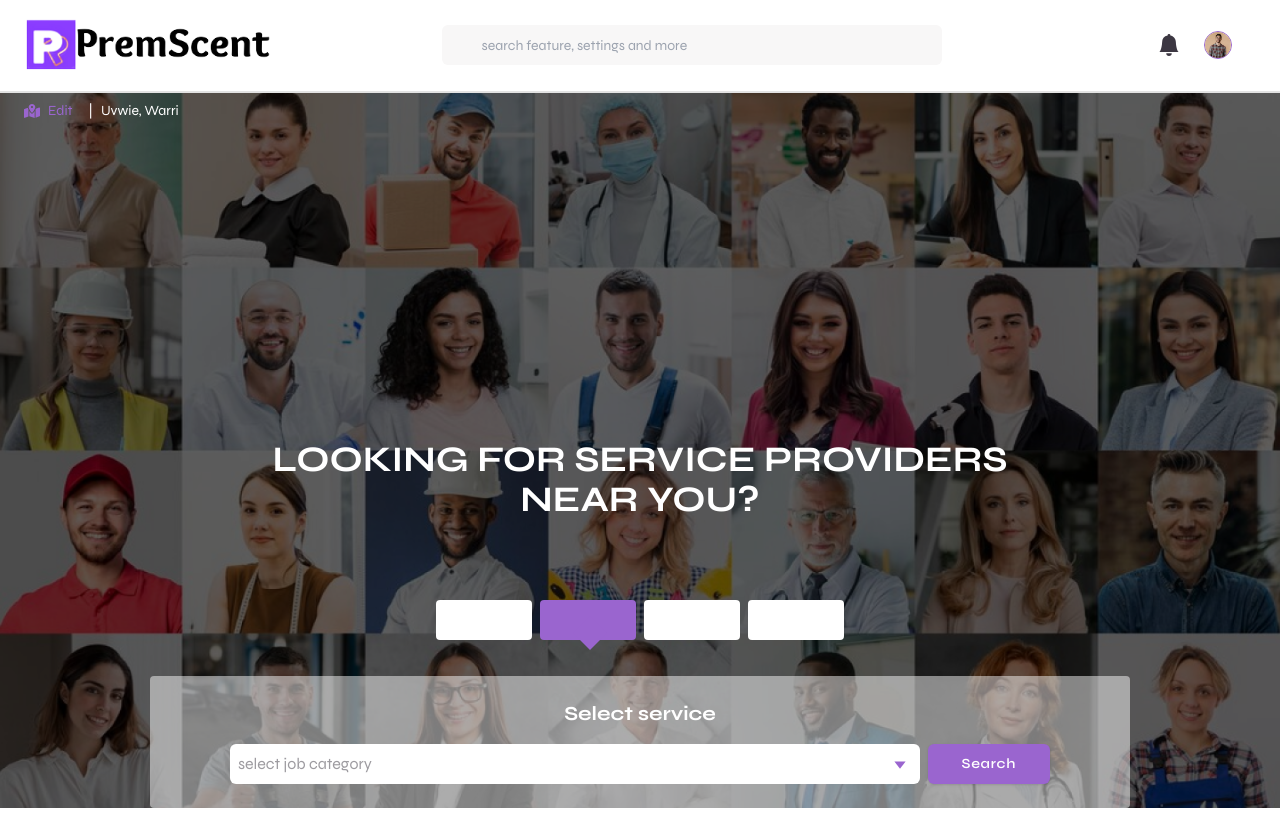
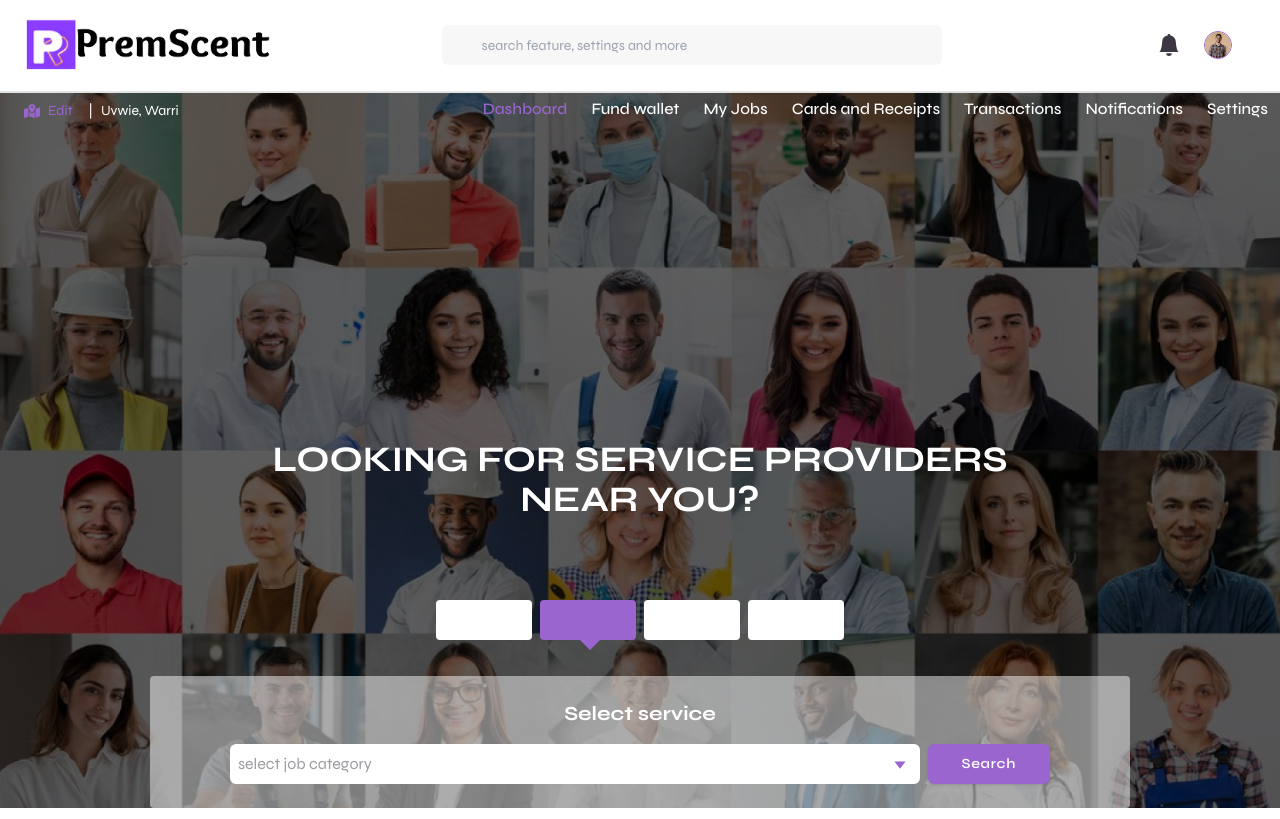
Before and after one commit to JerrySplendour/exserc-client, a Next.js app: page /seeker in a window 1280 px wide. Built offline with nearby package versions, Linux system fonts and the light colour scheme.

Commit message:
navlinks to seeker hero

```diff
--- a/app/(dashboard)/seeker/page.tsx
+++ b/app/(dashboard)/seeker/page.tsx
@@ -16,7 +16,9 @@ import {
     DialogTrigger,
   } from "@/components/ui/dialog"
 import { MdLocationPin } from 'react-icons/md'
-import { useRouter } from 'next/navigation'
+import { usePathname, useRouter } from 'next/navigation'
+import Link from 'next/link'
+import { cn, Dashboardlinks } from '@/lib/utils'
 
 
 
@@ -30,6 +32,7 @@ const Seeker = () => {
   const [currentLocation, setCurrentLocation] = useState<string>("Uvwie, Warri")
 
   const router = useRouter()
+  const pathname = usePathname()
 
   const handleChange = (e: ChangeEvent<HTMLInputElement>) => {
     setSearchText(e.target.value)
@@ -39,8 +42,6 @@ const Seeker = () => {
     setCurrentLocation("Effurun, PTI road Masojie")
   }
 
-  console.log(selected)
-
   const handleSubmit = () => {
     router.push("/seeker/" + selected.toLowerCase().replace(" ", "-"))
   }
@@ -49,7 +50,7 @@ const Seeker = () => {
     <div>
         <section className='seeker-bg-image h-[calc(100vh-200px)] md:h-[calc(100vh-85px)] w-full'>
             <div className='flex flex-col gap-y-6 items-center  self-start justify-center z-10 absolute top-0 left-0 h-full w-full'>
-                <div className='flex items-center justify-start gap-2 w-full h-full'>
+                <div className='flex items-center justify-between pr-3 gap-2 w-full h-full'>
                     {/* <Image alt={`location icon`} width={11} height={15} src={`/assets/images/icons/location.png`} />
                     <p className='capitalize text-white'>Current location:</p> */}
                     <Dialog>
@@ -107,6 +108,15 @@ const Seeker = () => {
                             </div>
                         </DialogContent>
                     </Dialog>
+                    <div className='self-start py-1 gap-6 hidden lg:flex'>
+                         {
+                        Dashboardlinks.map(({name, path}) => (
+                            <Link key={name} href={path} className={cn('text-white hover:text-primary-1 text-base font-medium', {
+                                "text-[#9A65CF]": path === pathname
+                            })} >{name}</Link>
+                        ))
+                    }
+                    </div>
                 </div>
                 <div className=' w-full max-w-[980px] flex flex-col gap-y-8 md:gap-y-20'>
                     <div>
```
